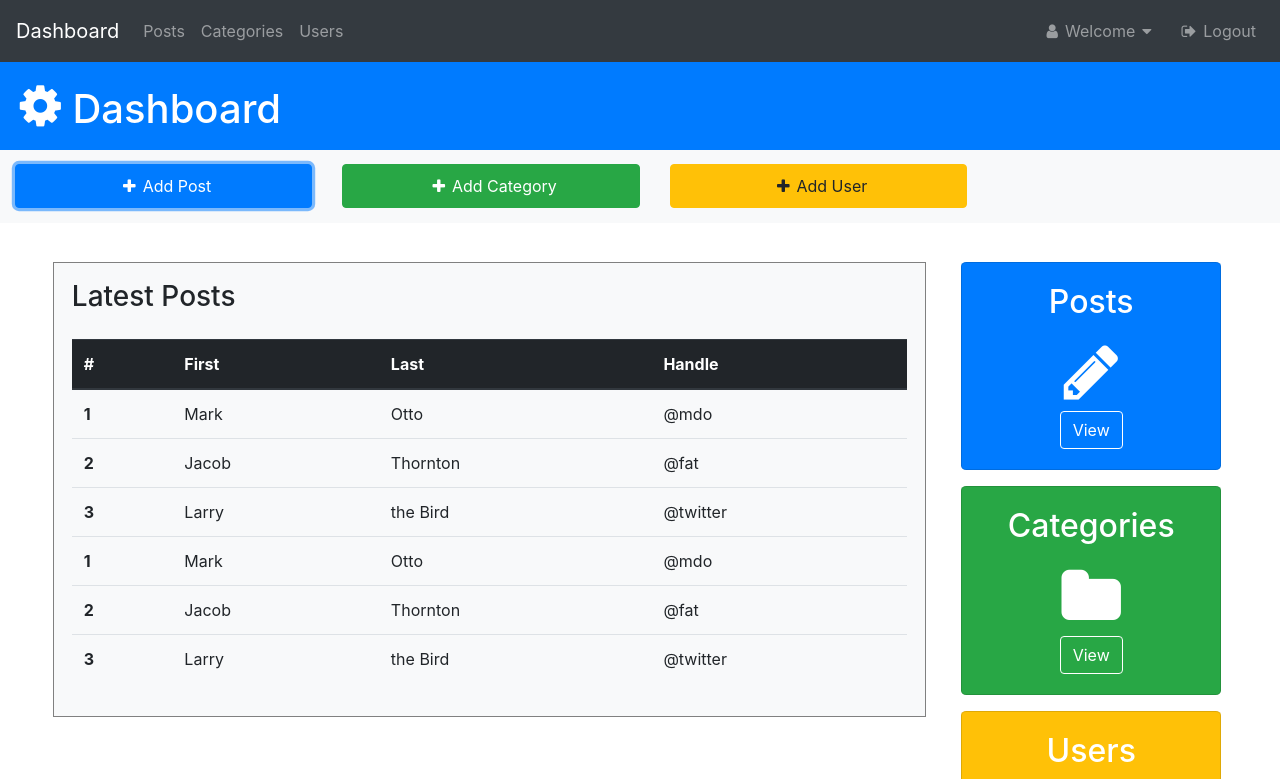
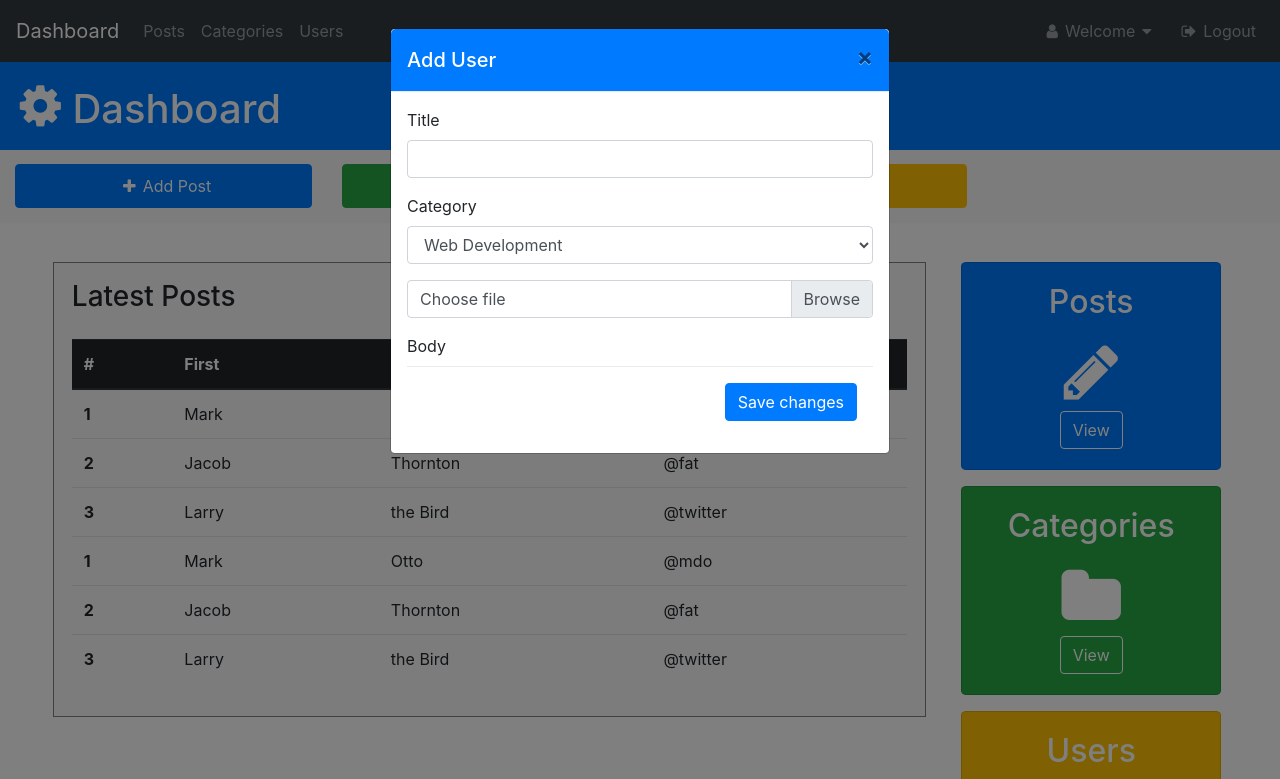
Before and after one commit to Ahlam-Ibrahim/Task_1, a plain HTML site: page index.html in a window 1280 px wide. Both pictures are taken after a click on the button "Add Post". Shown: the top 779 px of the page. Drawn offline with nearby package versions, Linux system fonts and the light colour scheme; a script that the page names is missing.

Commit message:
Added two modals
the post modal is still incomplete

```diff
--- a/index.html
+++ b/index.html
@@ -13,6 +13,8 @@
 
   <!-- Font Awesome -->
   <link rel="stylesheet" href="https://stackpath.bootstrapcdn.com/font-awesome/4.7.0/css/font-awesome.min.css">
+  <!-- WYSIWYG Editor - CKEditor -->
+  <script src="https://cdn.ckeditor.com/ckeditor5/20.0.0/classic/ckeditor.js"></script>
   <!-- Stylesheet -->
   <link rel="stylesheet" href="style.css" />
 </head>
@@ -60,11 +62,11 @@
           <button type="button" class="btn btn-primary" data-toggle="modal" data-target="#PostModal"><i class="fa fa-plus"></i>Add Post</button>
         </div>
         <div class="col-md-3">
-          <button type="button"  class="btn btn-success" data-toggle="modal" data-target="#CategoryModal">
+          <button type="button" class="btn btn-success" data-toggle="modal" data-target="#CategoryModal">
             <i class="fa fa-plus"></i>Add Category</button>
         </div>
         <div class="col-md-3">
-          <button  type="button" class="btn btn-warning" data-toggle="modal" data-target="#UserModal"><i class="fa fa-plus"></i>Add User</button>
+          <button type="button" class="btn btn-warning" data-toggle="modal" data-target="#UserModal"><i class="fa fa-plus"></i>Add User</button>
         </div>
         <div class="col-md-3">
         </div>
@@ -151,6 +153,53 @@
       </div>
     </div>
     <!-- Modals Section -->
+    <div class="modal fade" id="PostModal" tabindex="-1" role="dialog">
+      <div class="modal-dialog" role="document">
+        <div class="modal-content">
+          <div class="modal-header bg-primary">
+            <h5 class="modal-title">Add User</h5>
+            <button type="button" class="close" data-dismiss="modal" aria-label="Close">
+              <span aria-hidden="true">&times;</span>
+            </button>
+          </div>
+          <div class="modal-body">
+            <div class="form-group">
+              <label for="postTitle">Title</label>
+              <input type="text" class="form-control" />
+            </div>
+            <div class="form-group">
+              <label for="postCategory">Category</label>
+              <select class="form-control">
+                <option>Web Development</option>
+                <option>Tech Gadgets</option>
+                <option>Bussiness</option>
+                <option>Health & Wellness</option>
+              </select>
+            </div>
+            <div class="input-group mb-3">
+              <div class="custom-file">
+                <input type="file" class="custom-file-input">
+                <label class="custom-file-label" for="inputGroupFile01">Choose file</label>
+                <small class="form-text text-muted">Max Size 3mb</small>
+              </div>
+            </div>
+            <label for="postBody">Body</label>
+            <script>
+                    ClassicEditor
+                    .create( document.querySelector( '#editor' ) )
+                            .then( editor => {
+                                    console.log( editor );
+                            } )
+                            .catch( error => {
+                                    console.error( error );
+                            } );
+            </script>
+            <div class="modal-footer">
+              <button type="button" class="btn btn-primary">Save changes</button>
+            </div>
+          </div>
+        </div>
+      </div>
       <!-- Modal#2 Category -->
       <div class="modal fade" id="CategoryModal" tabindex="-1" role="dialog">
         <div class="modal-dialog" role="document">
@@ -220,6 +269,7 @@
   <script src="https://code.jquery.com/jquery-3.3.1.slim.min.js" integrity="sha384-q8i/X+965DzO0rT7abK41JStQIAqVgRVzpbzo5smXKp4YfRvH+8abtTE1Pi6jizo" crossorigin="anonymous"></script>
   <script src="https://cdnjs.cloudflare.com/ajax/libs/popper.js/1.14.3/umd/popper.min.js" integrity="sha384-ZMP7rVo3mIykV+2+9J3UJ46jBk0WLaUAdn689aCwoqbBJiSnjAK/l8WvCWPIPm49" crossorigin="anonymous"></script>
   <script src="https://stackpath.bootstrapcdn.com/bootstrap/4.1.3/js/bootstrap.min.js" integrity="sha384-ChfqqxuZUCnJSK3+MXmPNIyE6ZbWh2IMqE241rYiqJxyMiZ6OW/JmZQ5stwEULTy" crossorigin="anonymous"></script>
+
 </body>
 
 </html>
```
Also changed, not shown: wysiwyg.html (added, +21 -0 lines). Lines whose indentation alone changed are shown as unchanged.
